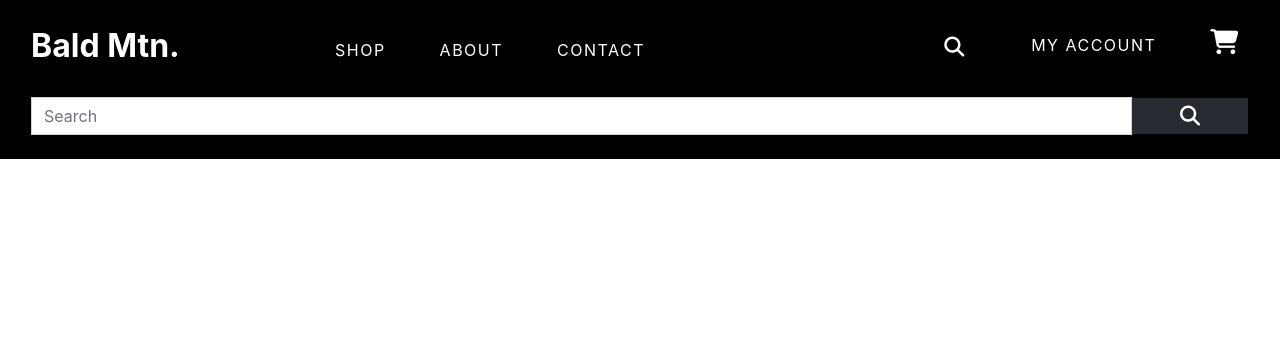
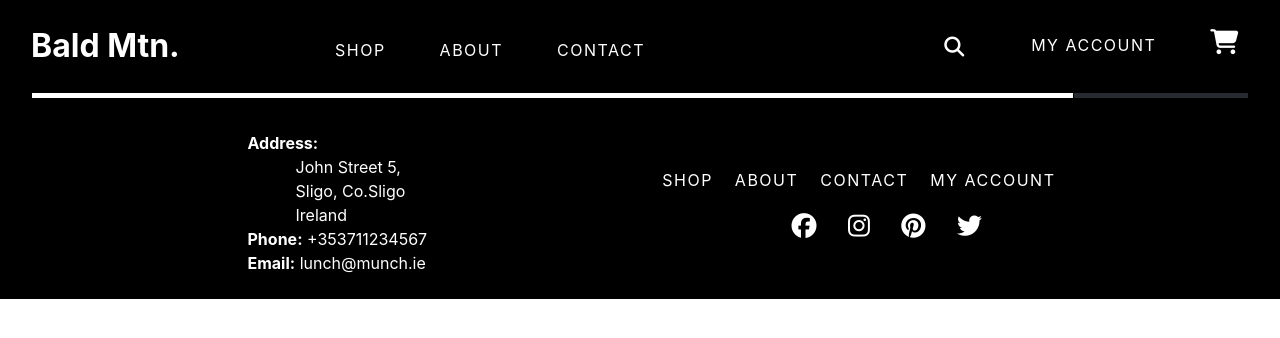
Before and after one commit to annuc1s/Bald_Mtn., a Django app: template templates/base.html in a window 1280 px wide. Shown: the top 338 px of the page. Run offline with Django 3.2, Linux system fonts and the light colour scheme; the template is opened without the code that fills it, so the values that code supplies are empty; some libraries are stand-ins or nearby versions.

Commit message:
footer added to base.html

```diff
--- a/static/css/base.css
+++ b/static/css/base.css
@@ -1,3 +1,4 @@
+/* css for base.html header and footer */
 .bg-black {
     background-color: #000;
 }
@@ -8,11 +9,11 @@
     letter-spacing: 1.5px;
 }
 
-.shopping-cart-icon{
+.icon{
     font-size: 25px;
 }
 
-.icon {
+.form-icon {
     font-size: 20px;
 }
 
@@ -26,9 +27,28 @@
 
 #search-bar{
     padding: 0 1rem;
+    display: none;
 }
 
-#search-bar .btn{
+#newsletter-form{
+    padding: 0 1rem;
+}
+
+#search-bar .btn,
+#newsletter-form .btn{
     background-color: rgba(196, 215, 245, 0.2);
     padding: 0 3rem;
+    text-decoration: none;
 }
+
+.form-control{
+    border: 1px solid #000;
+}
+
+#footer-contact{
+    margin-left: 3rem;
+}
+
+#footer-nav{
+    font-size: 1rem;
+}
--- a/templates/base.html
+++ b/templates/base.html
@@ -32,7 +32,7 @@
 
   <body>
     <header class="container-fluid fixed-top bg-black">
-        <div id="topnav" class="row  pt-lg-2 pb-lg-2 d-lg-flex">
+        <div id="topnav" class="row pt-lg-2 pb-lg-2 d-lg-flex">
             <div class="col-12 col-lg-3 my-auto py-1 py-lg-0 text-center text-lg-left">
                 <a href="{% url 'home' %}" class="nav-link main-logo-link">
                     <h2 class="logo-font text-white my-0"><strong>Bald Mtn.</strong></h2>
@@ -57,13 +57,13 @@
             <div id="accountlinks" class="navlinks col-12 col-lg-4 my-auto pt-lg-3 py-lg-0 text-center text-lg-right">
                 <ul class="w-auto list-unstyled">
                     <li>
-                        <button onclick="searchToggle()" class="text-white mr-5 icon btn btn-link"><i class="fas fa-search"></i></button>
+                        <button onclick="searchToggle()" class="text-white mr-5 form-icon btn btn-link"><i class="fas fa-search"></i></button>
                     </li>
                     <li>
                         <a href="#" class="text-white mr-5">My Account</a>
                     </li>
                     <li>
-                        <a href="#" class="text-white shopping-cart-icon"><i class="fas fa-shopping-cart"></i></a>
+                        <a href="#" class="text-white icon"><i class="fas fa-shopping-cart"></i></a>
                     </li>
                 </ul>
             </div>
@@ -74,25 +74,22 @@
                 <input type="text" class="form-control rounded-0" name="q" placeholder="Search">
                 <div class="input-group-append">
                     <button class="form-control btn btn-link text-white rounded-0" type="submit">
-                    <span class="icon white-text">
+                    <span class="form-icon white-text">
                         <i class="fas fa-search"></i>
                     </span>
                     </button>
                 </div>
             </div>
         </form>
-
     </header>
 
     {% block page_header %}
     {% endblock %}
-
+        <div class="main-content"></div>
     {% block content %}
     {% endblock %}
 
     {% block postloadjs %}
-    {% endblock %}
-
     <script>
         function searchToggle() {
             var x = document.getElementById("search-bar");
@@ -103,6 +100,70 @@
             }
             }
     </script>
+    {% endblock %}
+
+    <footer class="page-footer container-fluid bg-black">
+        <div id="newsletter" class="pt-3 pb-lg-2">
+            <h4 class="text-white text-center">Sign up to our newsletter for the latest products and offers.</h4>
+            <form id="newsletter-form" class="pt-lg-2 pb-lg-4 py-1" method="POST" action="">
+                <div class="input-group">
+                    <input type="text" class="form-control rounded-0" name="q" placeholder="Email Address">
+                    <div class="input-group-append">
+                        <button class="form-control btn btn-link text-white rounded-0" type="submit">
+                        <span class="white-text">
+                            <h5>SUBMIT</h5>
+                        </span>
+                        </button>
+                    </div>
+                </div>
+            </form>
+        </div>
+        <div id="footer-contact" class="row pb-lg-4 ml-2 ml-2">
+        <div class="col-12 col-lg-2"></div>
+            <div class="col-12 col-lg-3 text-white">
+				<b>Address:</b><br>
+                <span class="pl-5">John Street 5,</span><br>
+                <span class="pl-5">Sligo, Co.Sligo</span><br>
+                <span class="pl-5"> Ireland</span><br>
+                <b>Phone:</b> +353711234567 <br>
+				<b>Email:</b> lunch@munch.ie <br>
+			</div>
+
+            <div id="footer-nav" class="navlinks col-12 col-lg-5 my-auto py-1 pt-lg-4 py-lg-0 text-center text-lg-right">
+                <ul class="w-auto list-unstyled">
+                    <li>
+                        <a href="#" class="text-white mr-3">Shop</a>
+                    </li>
+                    <li>
+                        <a href="#" class="text-white mr-3">About</a>
+                    </li>
+                    <li>
+                        <a href="#" class="text-white mr-3">Contact</a>
+                    </li>
+                    <li>
+                        <a href="#" class="text-white">My account</a>
+                    </li>
+                </ul>
+                <div class="social-icons text-right">
+                    <ul class="w-auto list-unstyled pr-4 mr-5">
+                    <li>
+                        <a href="https://www.facebook.com/" target="_blank" class="text-white icon mr-4"><i class="fab fa-facebook"></i></a>
+                    </li>
+                    <li>
+                        <a href="https://www.instagram.com/" target="_blank" class="text-white icon mr-4"><i class="fab fa-instagram"></i></a>
+                    </li>
+                    <li>
+                        <a href="https://www.pinterest.com/" target="_blank" class="text-white icon mr-4"><i class="fab fa-pinterest"></i></a>
+                    </li>
+                    <li>
+                        <a href="https://www.facebook.com/" target="_blank" class="text-white icon"><i class="fab fa-twitter"></i></a>
+                    </li>
+                </ul>
+                </div>
+            </div>
+            <div class="col-12 col-lg-2"></div>
+        </div>
+    </footer>
 
     </body>
 </html>
```
